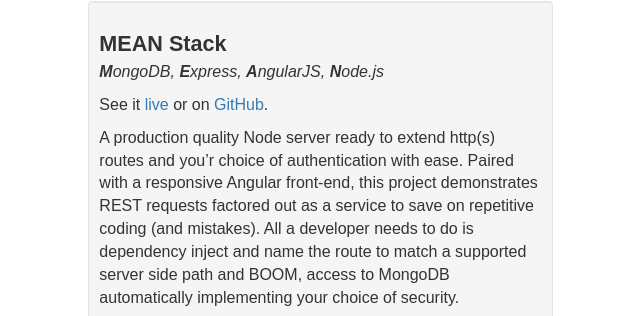
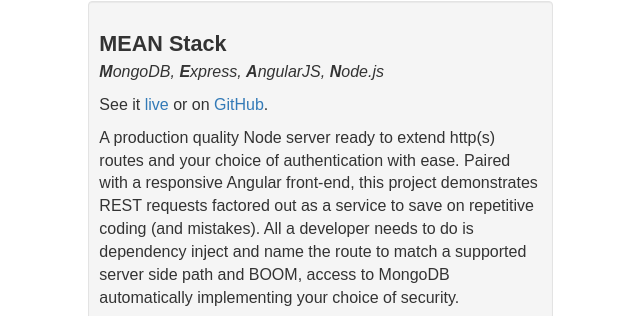
Before and after one commit to rorysterley/developer-portfolio, a website: page public/index.html in a window 1280 px wide. Shown: the part 736-1052 px from the top of the page, 25-665 px from the left. Drawn offline with Linux system fonts and the light colour scheme.

Commit message:
Fix typo

```diff
--- a/public/index.html
+++ b/public/index.html
@@ -81,7 +81,7 @@
           <h3>MEAN Stack</h3>
           <p><i><b>M</b>ongoDB, <b>E</b>xpress, <b>A</b>ngularJS, <b>N</b>ode.js</i></p>
           <p>See it <a href="https://mean-demo-todo.herokuapp.com" target="_blank">live</a> or on <a href="https://github.com/rorysterley/todo-angular" target="_balnk">GitHub</a>.</p>
-          <p>A production quality Node server ready to extend http(s) routes and you’r choice of authentication with ease. Paired with a responsive Angular front-end, this project demonstrates REST requests factored out as a service to save on repetitive coding (and mistakes). All a developer needs to do is dependency inject and name the route to match a supported server side path and BOOM, access to MongoDB automatically implementing your choice of security.</p>
+          <p>A production quality Node server ready to extend http(s) routes and your choice of authentication with ease. Paired with a responsive Angular front-end, this project demonstrates REST requests factored out as a service to save on repetitive coding (and mistakes). All a developer needs to do is dependency inject and name the route to match a supported server side path and BOOM, access to MongoDB automatically implementing your choice of security.</p>
           <p>Clean server and client-side tests using Mocha/Chai and Jasmine/Karma respectively make for a quick catch of any breaking code. Oh, and just in case fast page loading and minimal file size is on the list of concerns, the build process compresses all the client-side JavaScript into a single bundled file for fast network transfer.</p>
         </div>
       </div>
```
